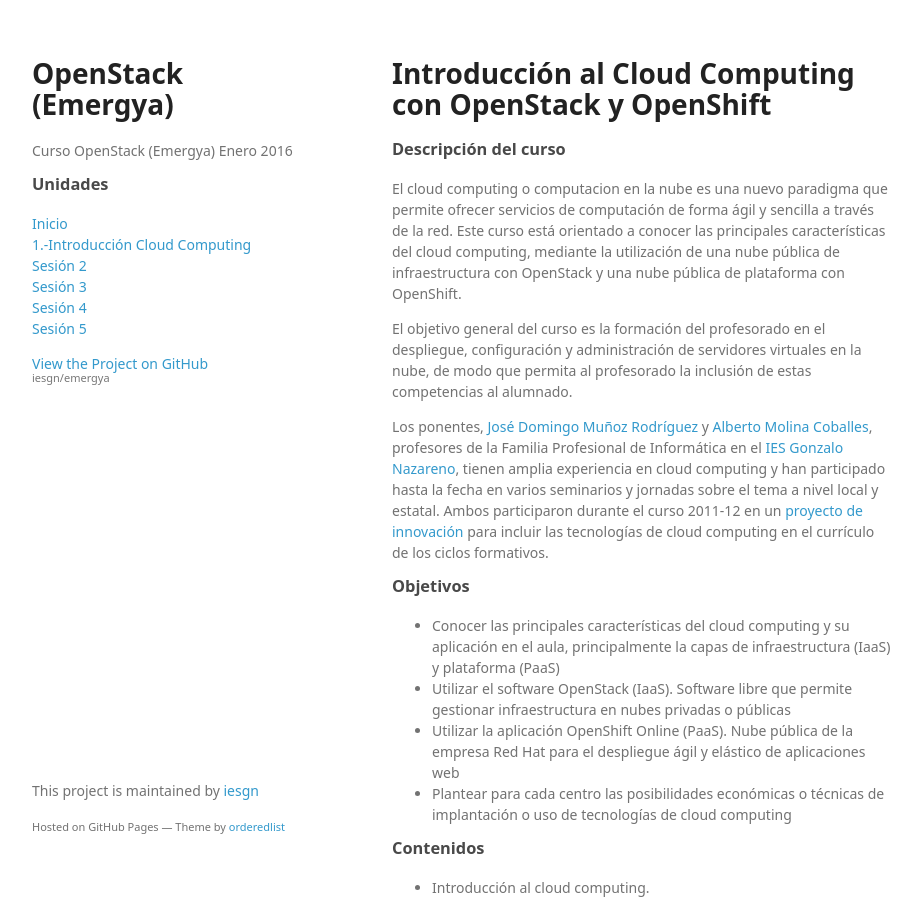
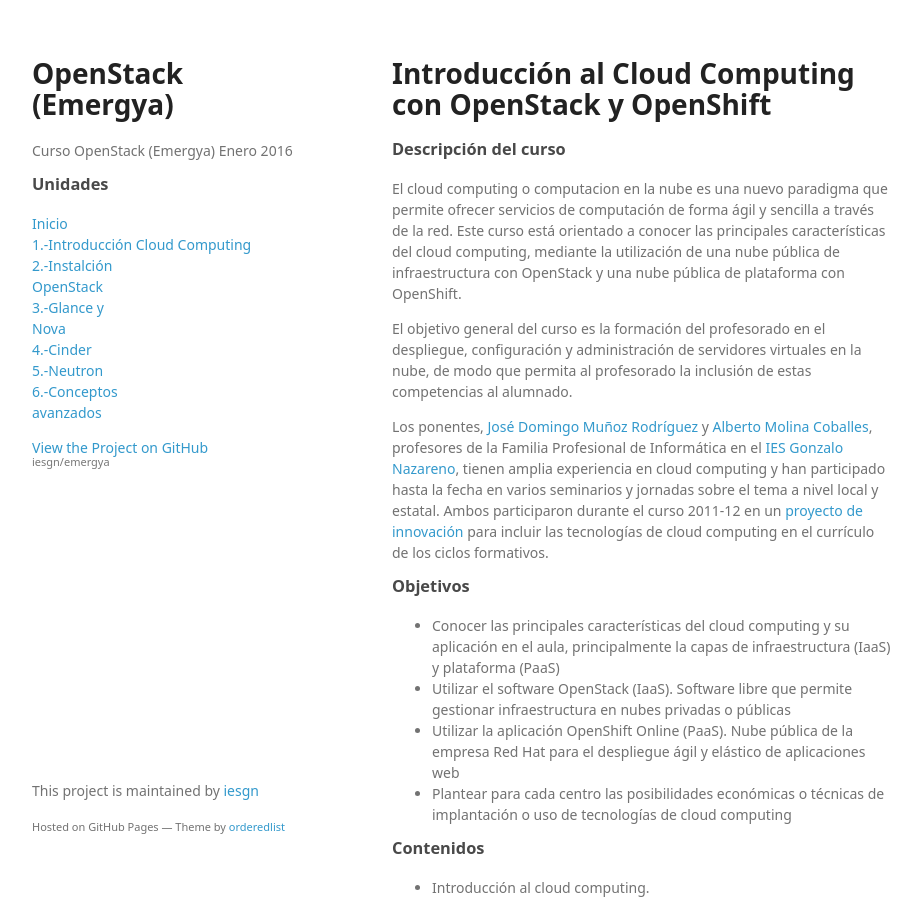
Before and after one commit to iesgn/emergya, a Jekyll site: the page built from index.md, in a window 1280 px wide and 900 px high. Shown: the whole window, without its empty margins (178-1099 px from the left). Built offline with Jekyll 4.4.1, drawn with Linux system fonts in a browser that asks for light colours.

Commit message:
Modifico menú

```diff
--- a/_data/menu.yml
+++ b/_data/menu.yml
@@ -61,11 +61,13 @@
      url: /emergya
    - name: 1.-Introducción Cloud Computing
      url: /emergya/curso/u1
-   - name: Sesión 2
+   - name: 2.-Instalción OpenStack
      url: /emergya/curso/u2
-   - name: Sesión 3
+   - name: 3.-Glance y Nova
+     url: /emergya/curso/u3
+   - name: 4.-Cinder
      url: /emergya/curso/u4
-   - name: Sesión 4
+   - name: 5.-Neutron
      url: /emergya/curso/u5
-   - name: Sesión 5
+   - name: 6.-Conceptos avanzados
      url: /emergya/curso/u6
```
